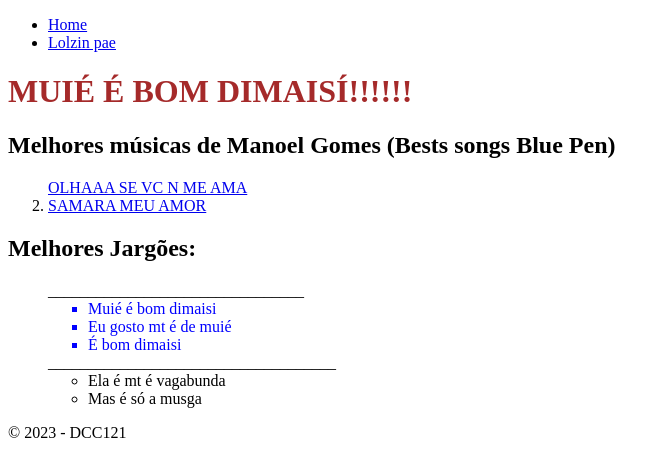
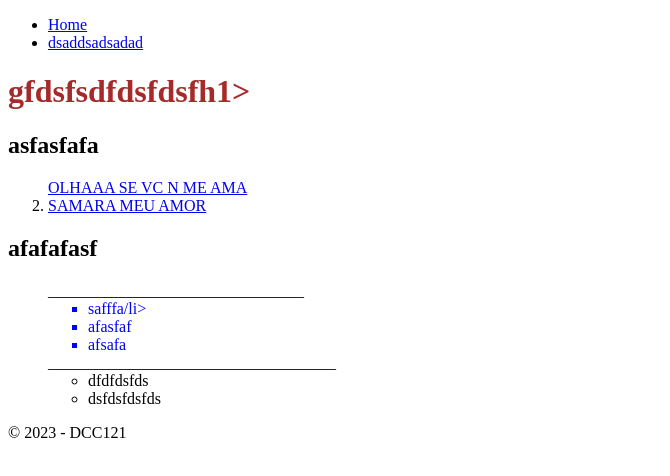
Before and after one commit to ufjf-dcc121/dcc121-2023-1-atv1-Igor-Japa, a plain HTML site: page index.html in a window 1280 px wide. Shown: the whole page, without its empty margins (0-670 px from the left). Drawn offline with Linux system fonts and the light colour scheme.

Commit message:
Muda pra página aleatoria

```diff
--- a/index.html
+++ b/index.html
@@ -4,36 +4,36 @@
     <meta charset="UTF-8">
     <meta http-equiv="X-UA-Compatible" content="IE=edge">
     <meta name="viewport" content="width=device-width, initial-scale=1.0">
-    <title>Blue pen</title>
+    <title>Bdfdsfdsfdsfdsfdf</title>
 </head>
 <body>
     <header>
         <nav>
             <ul>
                <li><a href="index.html">Home</a></li>
-               <li><a href="LOL.html">Lolzin pae</a></li>
+               <li><a href="LOL.html">dsaddsadsadad</a></li>
             </ul>
         </nav>
     </header>
     <main>
-        <h1 style="color: brown;">MUIÉ É BOM DIMAISÍ!!!!!!</h1>
-        <h2>Melhores músicas de Manoel Gomes (Bests songs Blue Pen)</h2>
+        <h1 style="color: brown;">gfdsfsdfdsfdsfh1>
+        <h2>asfasfafa</h2>
         <ol>
             <li style="list-style-type: none;"><a href="https://www.youtube.com/watch?v=e7_nc4xUfGU">OLHAAA SE VC N ME AMA</a></li>
             <li><a href="https://www.youtube.com/watch?v=7mhqSO-CR2Q&list=PLRi1vR3MpczarD64LjwjFDOhyThRFeqar">SAMARA MEU AMOR</a></li>
         </ol>
-        <h2>Melhores Jargões:</h2>
+        <h2>afafafasf</h2>
         <ul>
             <div>________________________________</div>
             <ul style="list-style-type: square; color: blue;">
-                <li>Muié é bom dimaisi</li>
-                <li>Eu gosto mt é de muié</li>
-                <li>É bom dimaisi</li>
+                <li>safffa/li>
+                <li>afasfaf</li>
+                <li>afsafa</li>
             </ul>
         <div>____________________________________</div>
             <ul>
-                <li>Ela é mt é vagabunda</li>
-                <li>Mas é só a musga</li>
+                <li>dfdfdsfds</li>
+                <li>dsfdsfdsfds</li>
             </ul>
         </ul>
     </main>
```
Also changed, not shown: LOL.html (+5 -5 lines).
